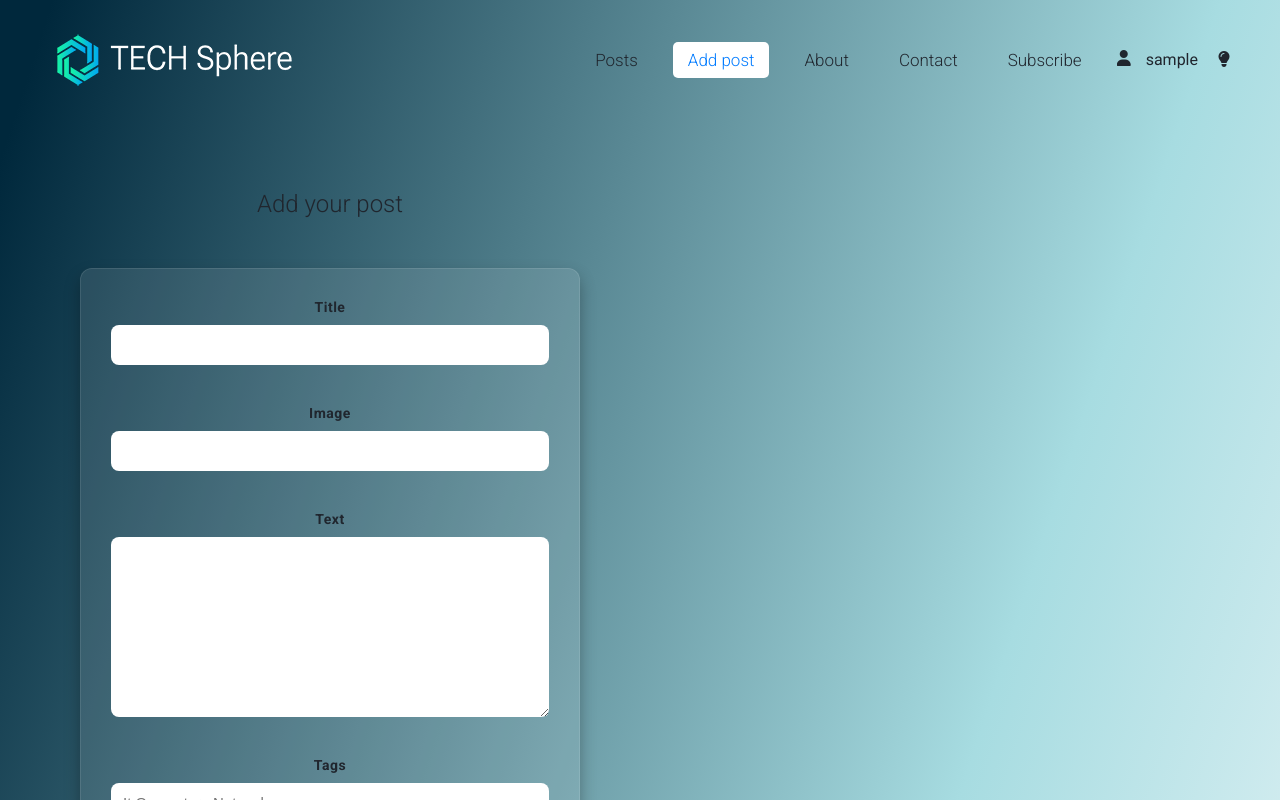
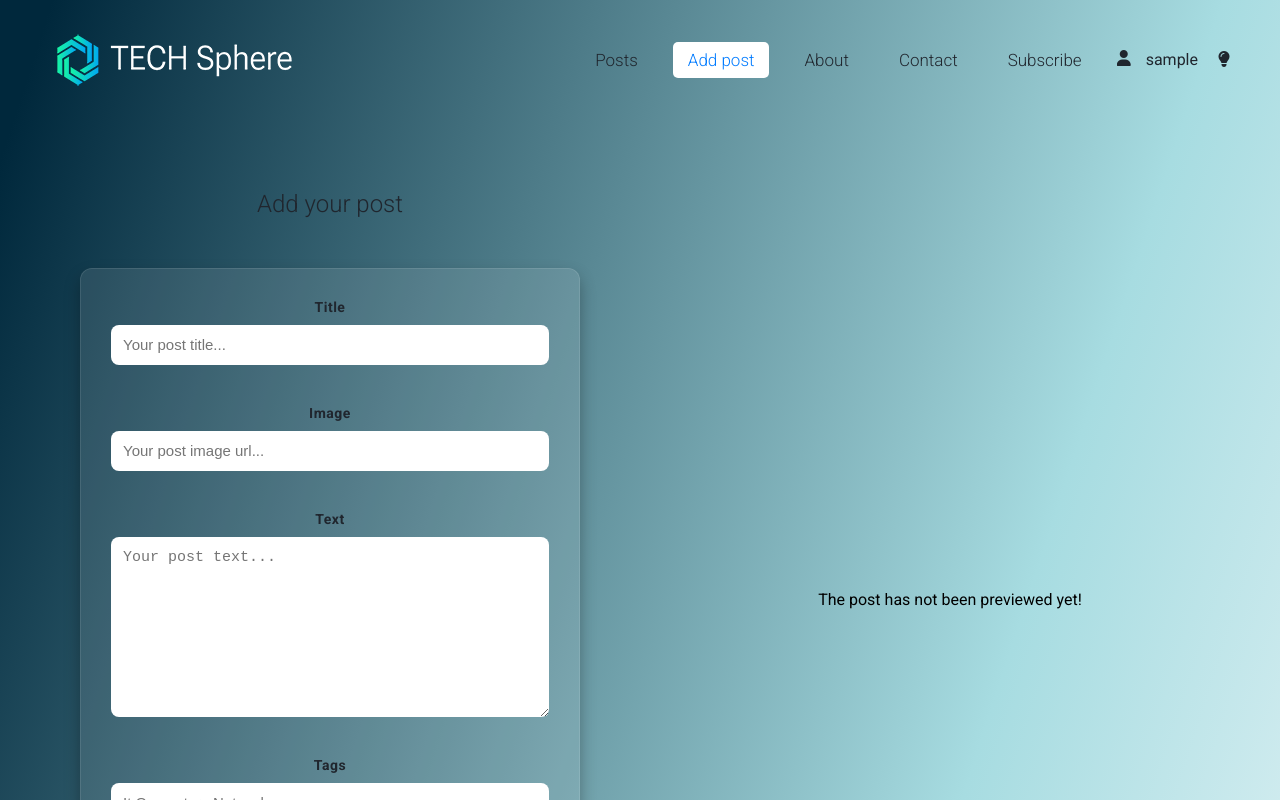
Before and after one commit to qa-codecademy/sp2024-cp04-dtb-1-phase2, an Angular app in the folder client/: page /add-post in a window 1280 px wide. Shown: the top 800 px of the page. Built offline with nearby package versions, Linux system fonts and the light colour scheme; sample sign-in values are in the browser's storage.

Commit message:
fixed some bugs, added placeholders in forms, change buttons, update css and html on components, update footer links, change guard protection

```diff
--- a/client/src/app/app.routes.ts
+++ b/client/src/app/app.routes.ts
@@ -34,7 +34,6 @@ export const routes: Routes = [
       import(
         './feature/posts/components/post-details/post-details.component'
       ).then((c) => c.PostDetailsComponent),
-    canActivate: [AuthGuard],
   },
   {
     path: 'about',
--- a/client/src/app/core/components/footer/footer.component.html
+++ b/client/src/app/core/components/footer/footer.component.html
@@ -32,16 +32,16 @@
         <menu>
           <h2>Support</h2>
           <li>
-            <a>Contact</a>
+            <a routerLink="/contact">Contact</a>
           </li>
           <li>
-            <a> Help Center</a>
+            <a>Help Center</a>
           </li>
           <li>
-            <a> Site Map</a>
+            <a>Site Map</a>
           </li>
           <li>
-            <a> Professional Services</a>
+            <a>Professional Services</a>
           </li>
         </menu>
       </section>
@@ -49,16 +49,16 @@
         <menu>
           <h2>Company</h2>
           <li>
-            <a>About Us</a>
+            <a routerLink="/about">About Us</a>
           </li>
           <li>
-            <a> Careers</a>
+            <a>Careers</a>
           </li>
           <li>
-            <a> Newsroom</a>
+            <a>Newsroom</a>
           </li>
           <li>
-            <a> Resources</a>
+            <a>Resources</a>
           </li>
         </menu>
       </section>
--- a/client/src/app/feature/contact/contact.component.scss
+++ b/client/src/app/feature/contact/contact.component.scss
@@ -22,6 +22,10 @@
     padding: 20px;
 
     .contact.form {
+      border: 1px solid black;
+      border-radius: 5px;
+      padding: 20px;
+
       h3 {
         font-size: 24px;
         margin-bottom: 15px;
@@ -88,9 +92,12 @@
     padding: 20px;
 
     .contact.info {
+      border: 1px solid black;
+      border-radius: 5px;
+      padding: 10px 20px;
       h3 {
         font-size: 24px;
-        margin-bottom: 15px;
+        margin: 10px 0;
         color: var(--font-color);
       }
 
@@ -123,6 +130,9 @@
     }
 
     .contact.map {
+      border: 1px solid black;
+      border-radius: 5px;
+      padding: 10px;
       iframe {
         width: 100%;
         height: 300px;
--- a/client/src/app/feature/posts/components/add-post/add-post.component.html
+++ b/client/src/app/feature/posts/components/add-post/add-post.component.html
@@ -42,5 +42,7 @@
       </div>
     </div>
   </div>
+  } @else {
+  <p>The post has not been previewed yet!</p>
   }
 </section>
--- a/client/src/app/feature/posts/components/edit-post/edit-post.component.html
+++ b/client/src/app/feature/posts/components/edit-post/edit-post.component.html
@@ -31,7 +31,6 @@
         <div class="post-page-text-div-container">
           <p>{{ previewEditData()?.text }}</p>
           <p><strong>Tags:</strong> {{ previewEditData()?.tags }}</p>
-
           <div class="rating-container">
             <app-rating-form-panel></app-rating-form-panel>
           </div>
--- a/client/src/app/feature/posts/components/post-details/post-details.component.html
+++ b/client/src/app/feature/posts/components/post-details/post-details.component.html
@@ -7,7 +7,7 @@
         {{ post().user.username }}</small
       >
     </div>
-    @if(currentUser().id === post().user.id){
+    @if(currentUser()?.id === post().user.id){
     <div class="post-button-controls-container">
       <button class="edit-button" (click)="onPostNavigate('edit')">
         <i class="fa-regular fa-pen-to-square"></i>
@@ -44,7 +44,11 @@
     </div>
   </div>
   <div class="post-comments-container">
-    @if(currentUser()){
+    @if(!currentUser()){
+    <div class="before-login-message-container">
+      <p>Log in before you see comments and rating!</p>
+    </div>
+    } @if(currentUser()){
     <h2>Comments</h2>
     <app-comment-form
       (commentOutput)="onAddComment($event)"
--- a/client/src/app/feature/posts/components/post-details/post-details.component.scss
+++ b/client/src/app/feature/posts/components/post-details/post-details.component.scss
@@ -59,6 +59,8 @@
   }
 
   .post-page-image-div-container {
+    display: flex;
+    justify-content: center;
     margin-bottom: 20px;
 
     .main-image {
@@ -113,3 +115,11 @@
     }
   }
 }
+
+.before-login-message-container {
+  text-align: center;
+
+  p {
+    color: var(--font-color);
+  }
+}
--- a/client/src/app/feature/posts/components/post-form/post-form.component.html
+++ b/client/src/app/feature/posts/components/post-form/post-form.component.html
@@ -1,15 +1,30 @@
 <form class="form" [formGroup]="postForm" (ngSubmit)="onFormSubbmit()">
   <div class="form-group">
     <label for="title">Title</label>
-    <input id="title" type="text" formControlName="title" />
+    <input
+      id="title"
+      type="text"
+      formControlName="title"
+      placeholder="Your post title..."
+    />
   </div>
   <div class="form-group">
     <label for="image">Image</label>
-    <input id="image" type="text" formControlName="image" />
+    <input
+      id="image"
+      type="text"
+      formControlName="image"
+      placeholder="Your post image url..."
+    />
   </div>
   <div class="form-group">
     <label for="text">Text</label>
-    <textarea id="text" type="text" formControlName="text"></textarea>
+    <textarea
+      id="text"
+      type="text"
+      formControlName="text"
+      placeholder="Your post text..."
+    ></textarea>
   </div>
   <div class="form-group">
     <label for="tags">Tags</label>
@@ -19,10 +34,17 @@
       placeholder="It,Computers,Network..."
     />
   </div>
+  <div class="error-form-message-container">
+    @if(isSubbmited() && postForm.invalid && postForm.touched){
+    <p class="form-error">All fileds are required!</p>
+    }
+  </div>
   <div class="login-form-button-div">
-    @if(isPreviewed()){
+    @if(isPreviewed()){ @if(editPostData()){
+    <app-button text="Edit post" class="register-button" type="submit" />
+    } @else {
     <app-button text="Add post" class="register-button" type="submit" />
-    } @else {
+    } } @else {
     <app-button text="Preview" type="button" (btnClick)="onPreviewClick()" />
     }
   </div>
--- a/client/src/app/feature/posts/components/post-form/post-form.component.scss
+++ b/client/src/app/feature/posts/components/post-form/post-form.component.scss
@@ -41,3 +41,7 @@
     }
   }
 }
+
+.error-form-message-container {
+  text-align: center;
+}
--- a/client/src/app/feature/posts/components/post-form/post-form.component.ts
+++ b/client/src/app/feature/posts/components/post-form/post-form.component.ts
@@ -14,7 +14,6 @@ import {
 } from '@angular/forms';
 import { ButtonComponent } from '../../../../shared/button/button.component';
 import { CreatePostReq, Post, PostForm } from '../../models/post.model';
-import { PostsService } from '../../../../core/services/posts.service';
 import { AuthService } from '../../../../core/services/auth.service';
 
 @Component({
@@ -25,8 +24,6 @@ import { AuthService } from '../../../../core/services/auth.service';
   styleUrl: './post-form.component.scss',
 })
 export class PostFormComponent {
-  private postsService = inject(PostsService);
-
   currentUser = inject(AuthService).currentUser;
   editPostData = input<Post>();
   postForm = this.generatePostFrom();
@@ -72,6 +69,7 @@ export class PostFormComponent {
 
   onPreviewClick() {
     this.postForm.markAllAsTouched();
+    this.isSubbmited.set(true);
 
     if (this.postForm.invalid) return;
 
@@ -82,7 +80,6 @@ export class PostFormComponent {
 
   onFormSubbmit() {
     this.postForm.markAllAsTouched();
-    this.isSubbmited.set(true);
 
     if (this.postForm.invalid) return;
 
```
Also changed, not shown: client/src/app/core/components/footer/footer.component.ts (+4 -5 lines), 2 other files (tests, documents, lock files or other folders).
